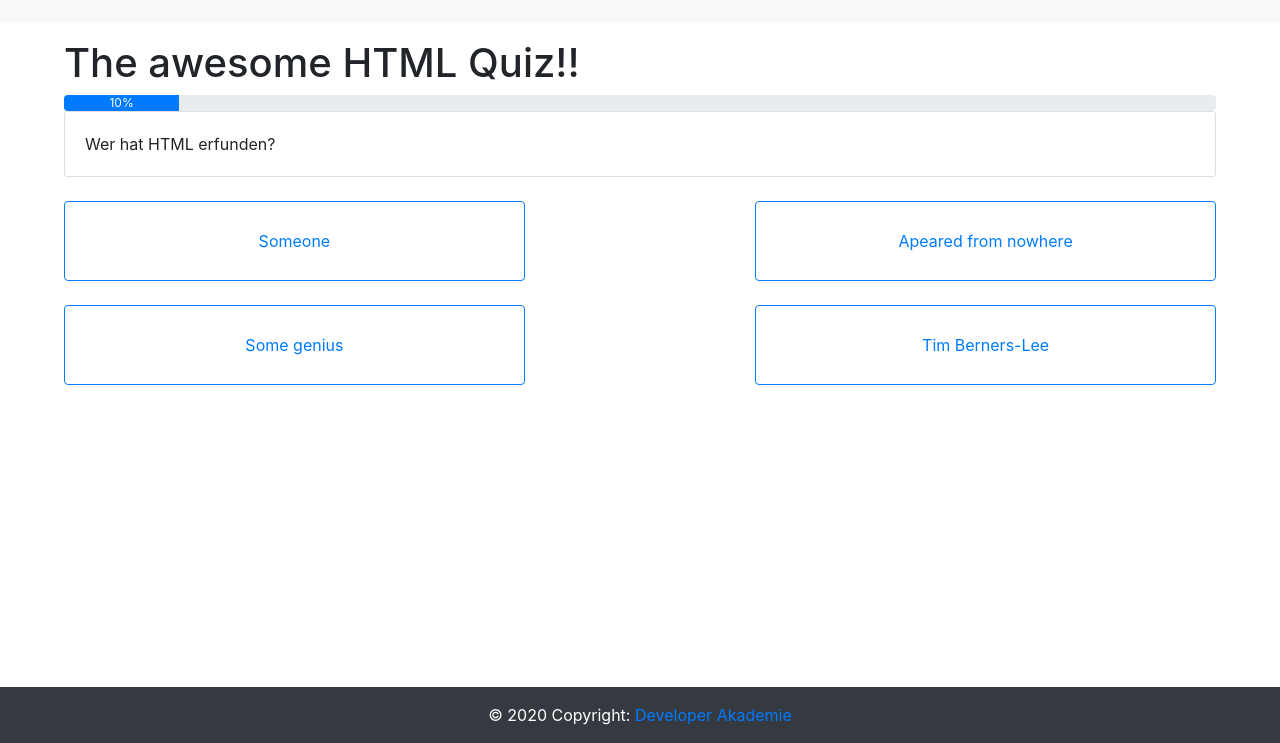
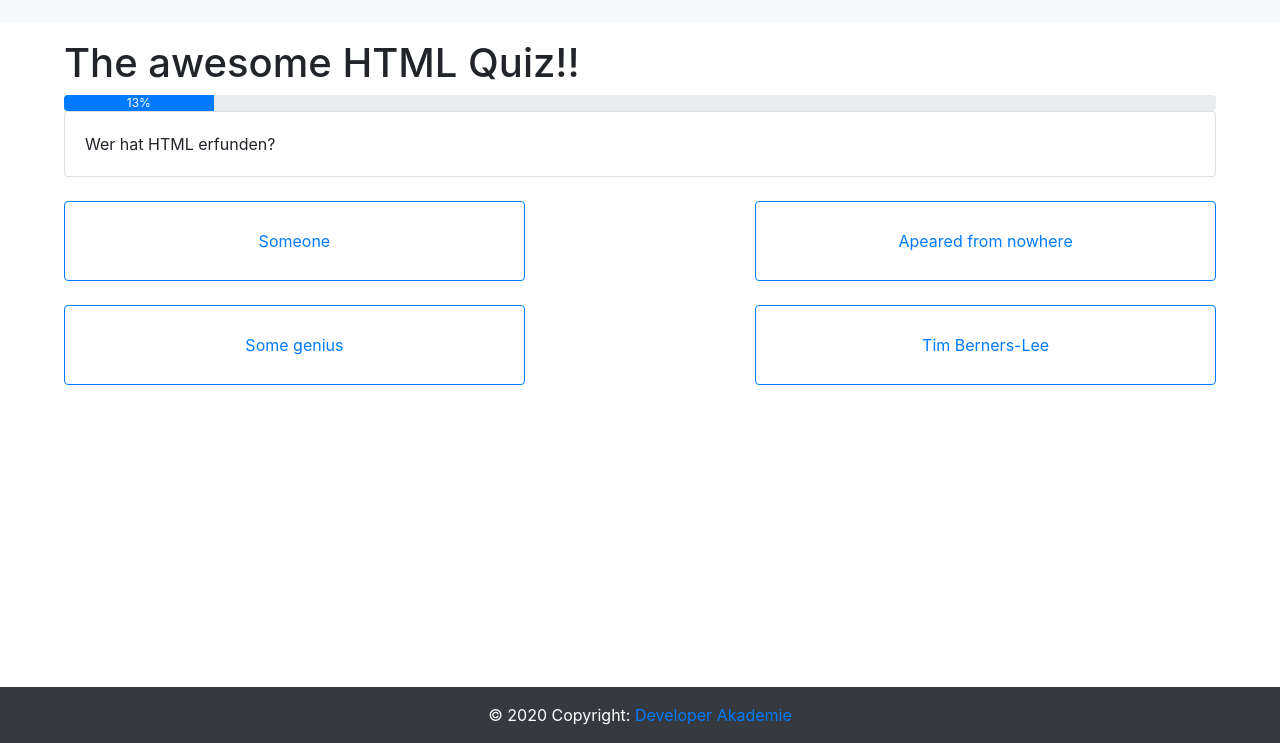
Before and after one commit to vamix2012/QuizAppJS, a plain HTML site: page index.html in a window 1280 px wide. Shown: the part 57-800 px from the top of the page. Drawn offline with nearby package versions, Linux system fonts and the light colour scheme.

Commit message:
Added more functions and game ending pop-up

```diff
--- a/game.js
+++ b/game.js
@@ -21,7 +21,50 @@ let allQuestions = [{
     'answer_3': 'Some genius',
     'answer_4': 'Tim Berners-Lee',
     'right_answer': 3
-}];
+},
+{
+    'question': 'Was bedeutet das HTML Tag &lt;a&gt;?',
+    'answer_1': 'Some Tag',
+    'answer_2': 'Italic',
+    'answer_3': 'Some genius',
+    'answer_4': 'Ein Link',
+    'right_answer': 4
+},
+{
+    'question': 'Was bedeutet das HTML Tag &lt;a&gt;?',
+    'answer_1': 'Some Tag',
+    'answer_2': 'Italic',
+    'answer_3': 'Some genius',
+    'answer_4': 'Ein Link',
+    'right_answer': 4
+},
+{
+    'question': 'Was bedeutet das HTML Tag &lt;a&gt;?',
+    'answer_1': 'Some Tag',
+    'answer_2': 'Italic',
+    'answer_3': 'Some genius',
+    'answer_4': 'Ein Link',
+    'right_answer': 4
+},
+{
+    'question': 'Was bedeutet das HTML Tag &lt;a&gt;?',
+    'answer_1': 'Some Tag',
+    'answer_2': 'Italic',
+    'answer_3': 'Some genius',
+    'answer_4': 'Ein Link',
+    'right_answer': 4
+},
+{
+    'question': 'Was bedeutet das HTML Tag &lt;a&gt;?',
+    'answer_1': 'Some Tag',
+    'answer_2': 'Italic',
+    'answer_3': 'Some genius',
+    'answer_4': 'Ein Link',
+    'right_answer': 4
+}
+];
+
+
 
 let right_answer;
 let question_number = 0;
@@ -33,19 +76,26 @@ function hideElements() {
 }
 function nextQuestion() {
     hideElements();
-    question_number = question_number + 1;
-    progress = question_number * 10;
-    document.getElementById('progress-bar').innerHTML = progress + '%';
-    document.getElementById('progress-bar').style.width = progress + '%';
-    loadQuestion();
+
+    if (question_number == allQuestions.length) {
+        document.getElementById('quiz-container').classList.add('d-none');
+        document.getElementById('quiz-finished-container').classList.remove('d-none');
+    } else {
+        question_number = question_number + 1;
+        progress = Math.round((question_number / allQuestions.length) * 100);
+        document.getElementById('progress-bar').innerHTML = progress + '%';
+        document.getElementById('progress-bar').style.width = progress + '%';
+        loadQuestion();
+    }
+
 
     function loadQuestion() {
-        document.getElementById('question').innerHTML = allQuestions[question_number -1]['question'];
-        document.getElementById('answer1').innerHTML = allQuestions[question_number -1]['answer_1'];
-        document.getElementById('answer2').innerHTML = allQuestions[question_number -1]['answer_2'];
-        document.getElementById('answer3').innerHTML = allQuestions[question_number -1]['answer_3'];
-        document.getElementById('answer4').innerHTML = allQuestions[question_number -1]['answer_4'];
-        right_answer = allQuestions[question_number -1]['right_answer'];
+        document.getElementById('question').innerHTML = allQuestions[question_number - 1]['question'];
+        document.getElementById('answer1').innerHTML = allQuestions[question_number - 1]['answer_1'];
+        document.getElementById('answer2').innerHTML = allQuestions[question_number - 1]['answer_2'];
+        document.getElementById('answer3').innerHTML = allQuestions[question_number - 1]['answer_3'];
+        document.getElementById('answer4').innerHTML = allQuestions[question_number - 1]['answer_4'];
+        right_answer = allQuestions[question_number - 1]['right_answer'];
     }
 }
 
--- a/index.html
+++ b/index.html
@@ -18,6 +18,12 @@
     </a>
   </nav>
   <h1>The awesome HTML Quiz!!</h1>
+<div id="quiz-finished-container" class="d-none">
+  <h2>You won!!!</h2>
+
+  <img src="./img/fireworks.png">
+</div>
+  <div id="quiz-container">
 
   <div id="right-answer" class="alert alert-success d-none" role="alert">
     Richtig!!!
@@ -46,6 +52,7 @@
     <button onclick="nextQuestion()" id="next-btn" class="btn btn-info d-none">Nächste Frage</button>
   </div>
 
+</div>
 
   <!-- Footer -->
   <footer class="page-footer font-small bg-dark">
```
Also changed, not shown: img/fireworks.png (added).
